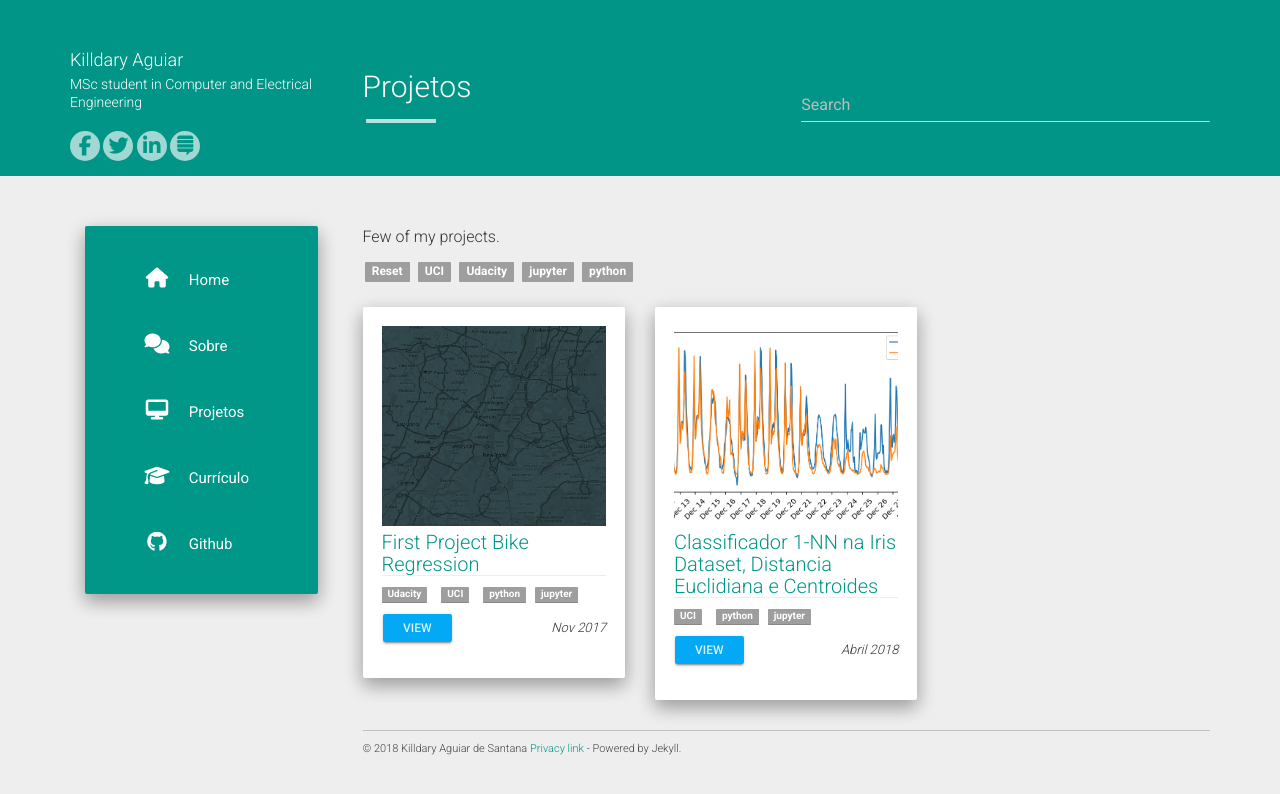
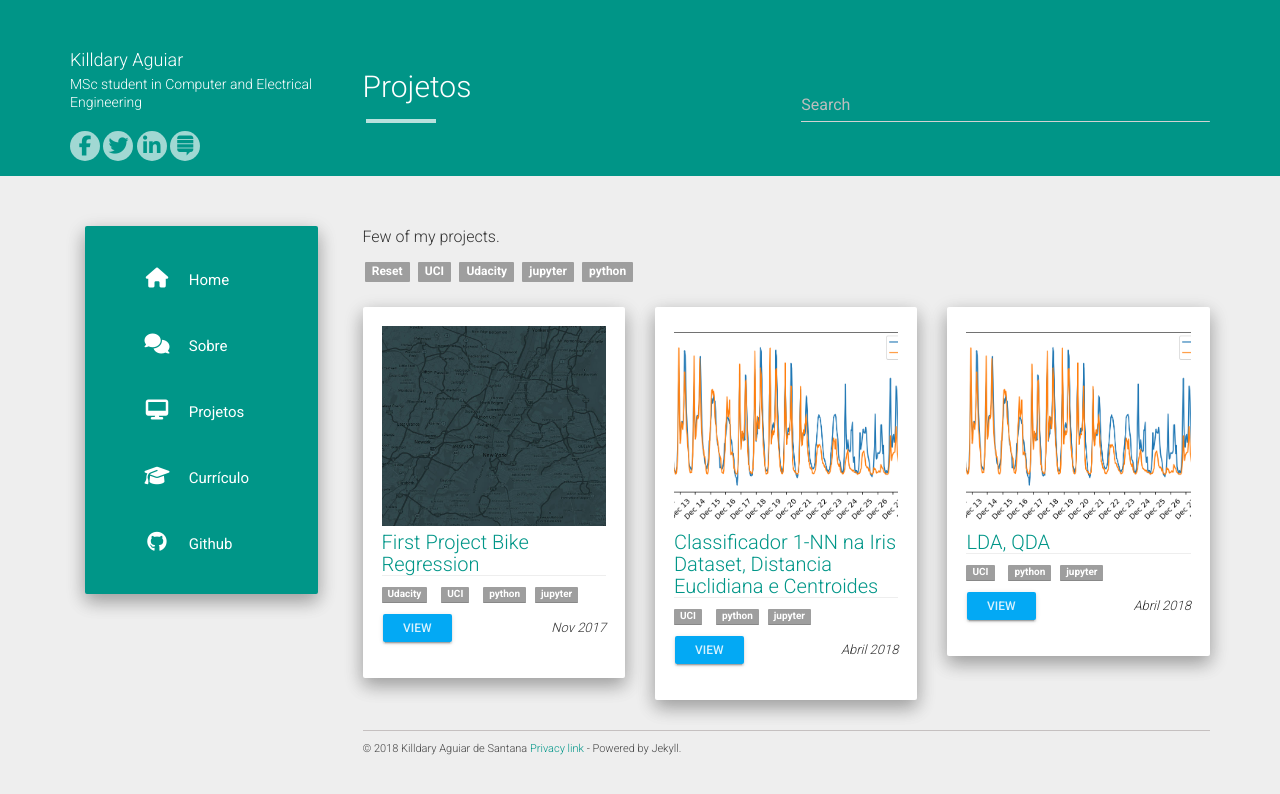
Before and after one commit to killdary/killdary.github.io, a Jekyll site: the page built from projects.md, in a window 1280 px wide. Shown: the top 794 px of the page. Built offline with Jekyll 4.4.1, drawn with Linux system fonts in a browser that asks for light colours; nearby versions of some CDN libraries.

Commit message:
Update projects.json

```diff
--- a/_data/projects.json
+++ b/_data/projects.json
@@ -12,6 +12,13 @@
 		"url": "#",
 		"date": "Abril 2018",
 		"tags": ["UCI","python", "jupyter"]
+	},
+	{
+		"name": "LDA, QDA",
+		"image": "download.png",
+		"url": "#",
+		"date": "Abril 2018",
+		"tags": ["UCI","python", "jupyter"]
 	}
 
 ]
```
